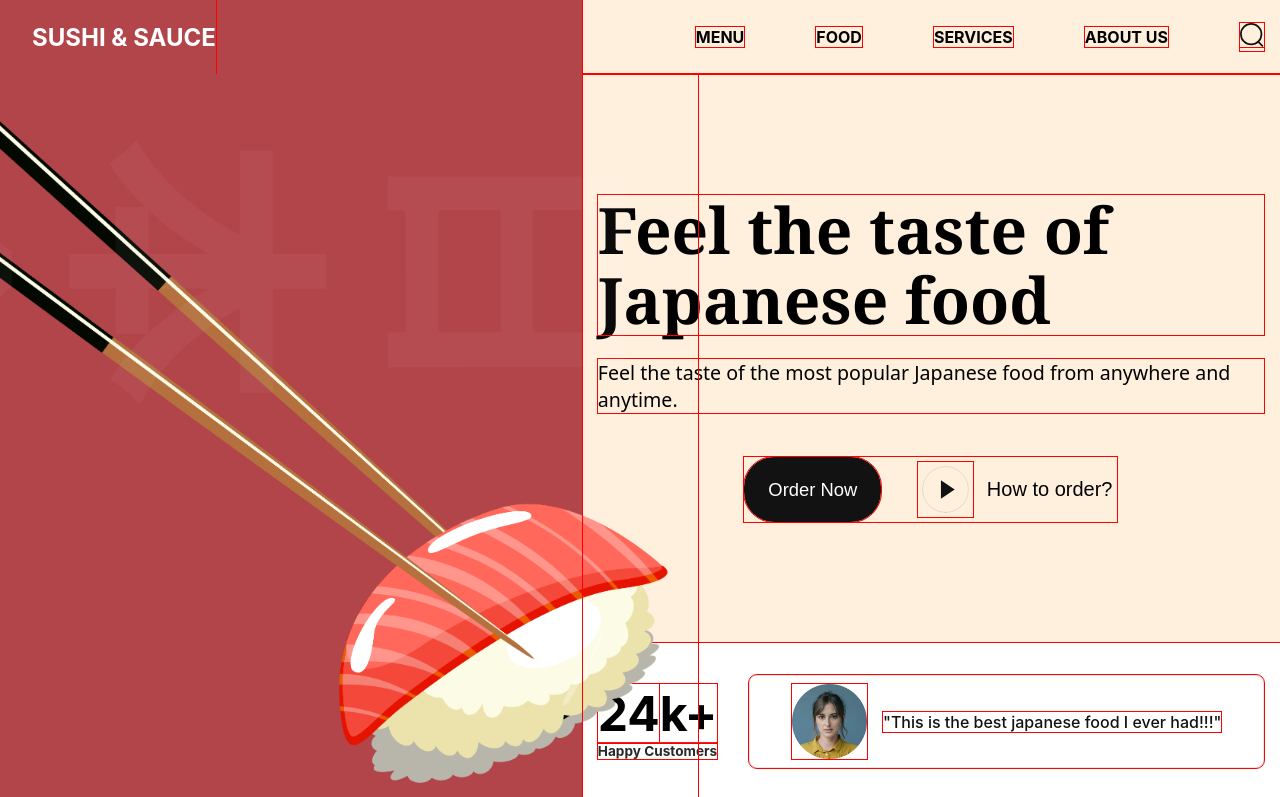
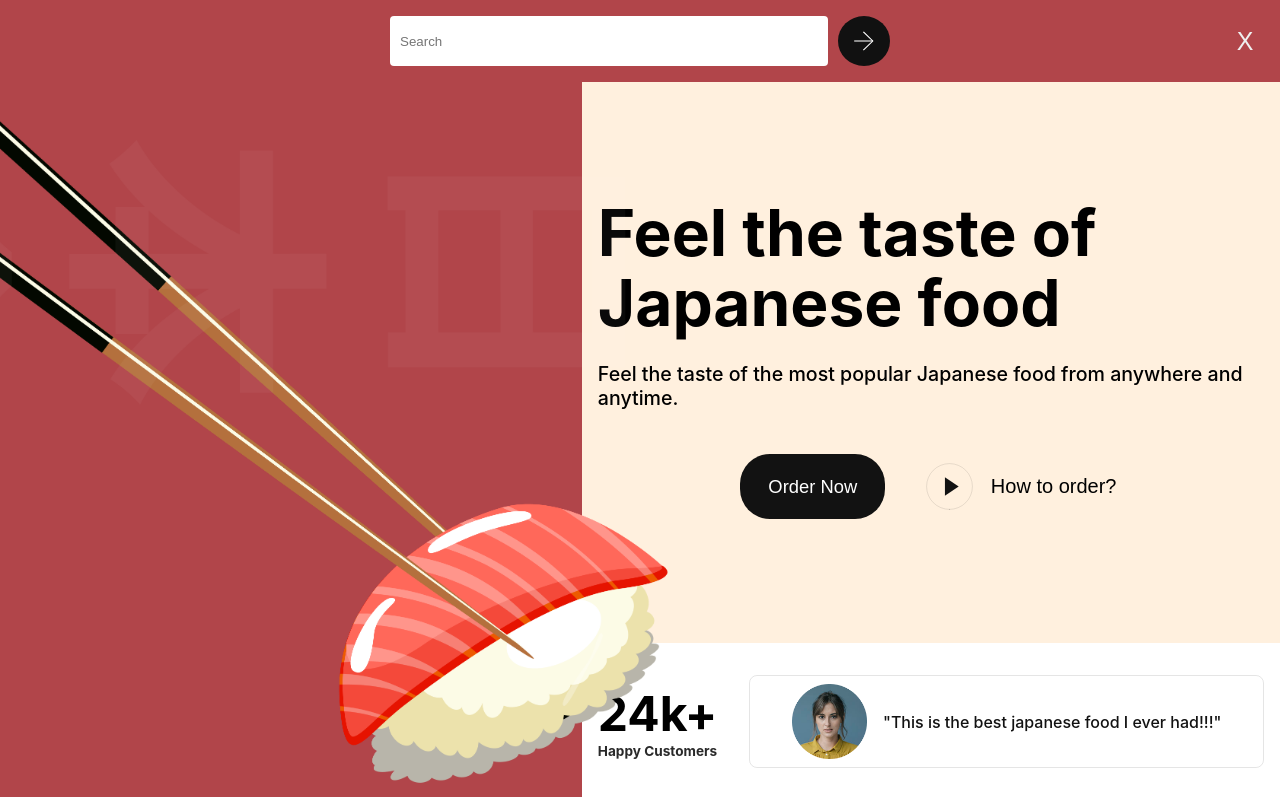
Before and after one commit to druxvh/sushiSite, a website built with Vite: page index.html in a window 1280 px wide. Both pictures are taken after a click on the item 1252 px from the left and 37 px from the top of the page. Shown: the top 797 px of the page. Built offline with nearby package versions, Linux system fonts and the light colour scheme.

Commit message:
add transitions, fix js

```diff
--- a/css/sections/about-us.css
+++ b/css/sections/about-us.css
@@ -56,7 +56,7 @@
   margin-bottom: 6px;
 }
 .about-us__button:hover {
-  background-color: rgba(27, 27, 27, 0.868);
+  background-color: rgb(53, 48, 48);
 }
 .about-us__content {
   flex: 1.2;
--- a/css/sections/footer.css
+++ b/css/sections/footer.css
@@ -1,6 +1,3 @@
-/* * {
-  outline: 1px solid red;
-} */
 .footer {
   display: flex;
   width: 100%;
@@ -33,12 +30,9 @@
 }
 .footer__nav li a {
   transition: all 0.3s ease-in;
-  /* text-underline-offset: 10px; */
 }
 .footer__nav li a:hover {
-  color: rgba(27, 27, 27, 0.868);
-  /* text-decoration: underline; */
-  /* list-style-type: disc; */
+  color: rgb(53, 48, 48);
 }
 
 .footer__social li {
@@ -47,7 +41,7 @@
   background-color: var(--secondary-color);
   border-radius: 100%;
   cursor: pointer;
-  transition: all 0.5s ease-in;
+  transition: all 0.3s ease-in;
 }
 .footer__social li:hover {
   background-color: rgb(61, 60, 60);
--- a/css/sections/header.css
+++ b/css/sections/header.css
@@ -14,15 +14,12 @@
 .header__logo-overlay {
   position: absolute;
   inset: 0;
-
   width: 100%;
   background: var(--primary-color);
   z-index: -1;
 }
 
 .header__logo h4 {
-  /* flex: 1; */
-
   display: flex;
   justify-content: start;
   align-items: center;
@@ -93,7 +90,6 @@
   background-color: #171717;
   width: 100%;
   height: 100%;
-  /* min-height: calc(100vh - 74px); */
 }
 .header__menu-mobile-dropdown ul {
   display: flex;
@@ -133,3 +129,64 @@
 .hide-dropdown {
   display: none;
 }
+.show-search,
+.header__menu-search {
+  z-index: 5;
+  position: fixed;
+  top: 0;
+  display: flex;
+  justify-content: center;
+  align-items: center;
+  width: 100%;
+  max-width: 1280px;
+  padding: 1rem;
+  background-color: var(--primary-color);
+}
+.header__menu-search-form {
+  min-width: 500px;
+  display: flex;
+  gap: 10px;
+}
+.header__menu-search-form input {
+  padding: 0 10px;
+  width: 100%;
+  height: 50px;
+  border: none;
+  border-radius: 4px;
+}
+.header__menu-search-form button {
+  display: flex;
+  justify-content: center;
+  align-items: center;
+  height: 50px;
+  width: 60px;
+  border-radius: 100%;
+  border: none;
+  background-color: #111;
+  transition: all 0.3s ease-in;
+}
+.header__menu-search-form button:hover {
+  background-color: rgba(40, 39, 39, 0.9);
+}
+.header__menu-search-form button img {
+  height: 20px;
+  width: 20px;
+  object-fit: contain;
+}
+.close-search {
+  height: 100%;
+  width: 70px;
+  position: absolute;
+  right: 0;
+  font-size: 25px;
+  background-color: transparent;
+  border: none;
+  color: #efefef;
+  transition: all 0.3s ease-in;
+}
+.close-search:hover {
+  transform: scale(1.2);
+}
+.hide-search {
+  display: none;
+}
--- a/css/sections/hero.css
+++ b/css/sections/hero.css
@@ -39,11 +39,8 @@
 .hero-content__info h1 {
   font-size: 4rem;
   line-height: 70px;
-  font-family: Cambria, Cochin, Georgia, Times, "Times New Roman", serif;
 }
 .hero-content__info p {
-  font-family: system-ui, -apple-system, BlinkMacSystemFont, "Segoe UI", Roboto,
-    Oxygen, Ubuntu, Cantarell, "Open Sans", "Helvetica Neue", sans-serif;
   font-weight: 500;
   font-size: 1.225rem;
 }
@@ -54,13 +51,13 @@
 }
 .hero-content__order-button {
   width: fit-content;
-  padding: 1.1rem 1.5rem;
+  padding: 1.1rem 1.75rem;
   border-radius: 30px;
   border: none;
   color: #fff;
   background-color: var(--secondary-color);
   font-size: 1.15rem;
-  /* cursor: pointer; */
+  cursor: pointer;
   transition: background-color 0.5s ease-in;
 }
 
--- a/css/sections/menu.css
+++ b/css/sections/menu.css
@@ -9,11 +9,8 @@
 }
 
 .popular-foods__title {
-  font-family: system-ui, -apple-system, BlinkMacSystemFont, "Segoe UI", Roboto,
-    Oxygen, Ubuntu, Cantarell, "Open Sans", "Helvetica Neue", sans-serif;
   font-size: 2.25rem;
   text-align: center;
-
   color: #fff;
 }
 
@@ -52,16 +49,12 @@
   align-items: center;
   justify-content: center;
   gap: 1rem;
-
   padding: 1.25rem 1.85rem;
   margin: 1rem 0;
-
   font-size: 1.15rem;
   font-weight: 500;
-
   color: #ffffffed;
   background-color: #212121;
-
   border: none;
   border-radius: 50px;
   transition: all 0.5s ease-in;
@@ -72,7 +65,7 @@
   width: 18px;
 }
 .popular-foods__explore-btn:hover {
-  background-color: rgba(32, 31, 31, 0.772);
+  background-color: rgb(53, 48, 48);
   transform: translateY(-5px);
 }
 
@@ -83,7 +76,6 @@
   justify-content: center;
   gap: 75px;
   align-items: center;
-
   margin-top: 2rem;
 }
 .popular-foods__card {
@@ -133,7 +125,6 @@
 }
 
 .active-card {
-  /* min-width: 310px; */
   height: 370px;
   background-color: #fff;
   margin-bottom: 50px;
--- a/css/sections/subscription.css
+++ b/css/sections/subscription.css
@@ -2,9 +2,7 @@
   padding: 64px;
   display: flex;
   flex-direction: column;
-  /* gap: 35px; */
   overflow: hidden;
-
   background-color: var(--primary-color);
 }
 
@@ -22,7 +20,6 @@
 
 .subscription-form {
   margin-top: 55px;
-
   min-width: 400px;
   display: flex;
 }
@@ -51,7 +48,5 @@
   transition: all 0.5s ease-in;
 }
 .subscription-form button:hover {
-  background-color: rgba(27, 27, 27, 0.868);
-
-  /* color: var(--secondary-color); */
+  background-color: rgb(53, 48, 48);
 }
--- a/css/style.css
+++ b/css/style.css
@@ -10,13 +10,11 @@
   padding: 0;
   box-sizing: border-box;
   scroll-behavior: smooth;
-  outline: 1px solid red;
 }
 body {
   max-width: 1280px;
   margin: 0 auto;
   background-color: var(--color-creamson);
-
   background-size: cover;
   background-repeat: no-repeat;
   background-position: center;
--- a/index.html
+++ b/index.html
@@ -23,12 +23,19 @@
           <li><a href="#food">food</a></li>
           <li><a href="#services">services</a></li>
           <li><a href="#about-us">about us</a></li>
-          <li><img src="assets/search.svg" alt="search" /></li>
+          <li id="search-icon"><img src="assets/search.svg" alt="search" /></li>
         </ul>
         <ul class="header__menu-mobile" data-aos="fade-down">
           <li><img src="assets/menu.svg" alt="Menu" /></li>
         </ul>
       </nav>
+      <div class="header__menu-search hide-search">
+        <div class="header__menu-search-form">
+          <input type="text" placeholder="Search" />
+          <button><img src="assets/arrow-right.svg" alt="arrow" /></button>
+        </div>
+        <button class="close-search">X</button>
+      </div>
       <div class="header__menu-mobile-dropdown hide-dropdown">
         <ul>
           <li><a href="#menu">menu</a></li>
--- a/js/script.js
+++ b/js/script.js
@@ -6,12 +6,18 @@ const mobileMenu = document.querySelector(".header__menu-mobile");
 const dropdown = document.querySelector(".header__menu-mobile-dropdown");
 const dropdownLinks = dropdown.querySelectorAll("a");
 const closeDropdownBtn = dropdown.querySelector("button");
+const searchBtn = document.querySelector("#search-icon");
+const searchForm = document.querySelector(".header__menu-search");
+const searchClose = document.querySelector(".close-search");
 
-console.log(mobileMenu);
-console.log(dropdown);
-console.log(dropdownLinks);
-console.log(closeDropdownBtn);
-
+searchBtn.addEventListener("click", () => {
+  searchForm.classList.remove("hide-search");
+  searchForm.classList.add("show-search");
+});
+searchClose.addEventListener("click", () => {
+  searchForm.classList.remove("show-search");
+  searchForm.classList.add("hide-search");
+});
 mobileMenu.addEventListener("click", () => {
   dropdown.classList.remove("hide-dropdown");
   dropdown.classList.add("show-dropdown");
```
Also changed, not shown: css/sections/trending.css (+0 -8 lines).
